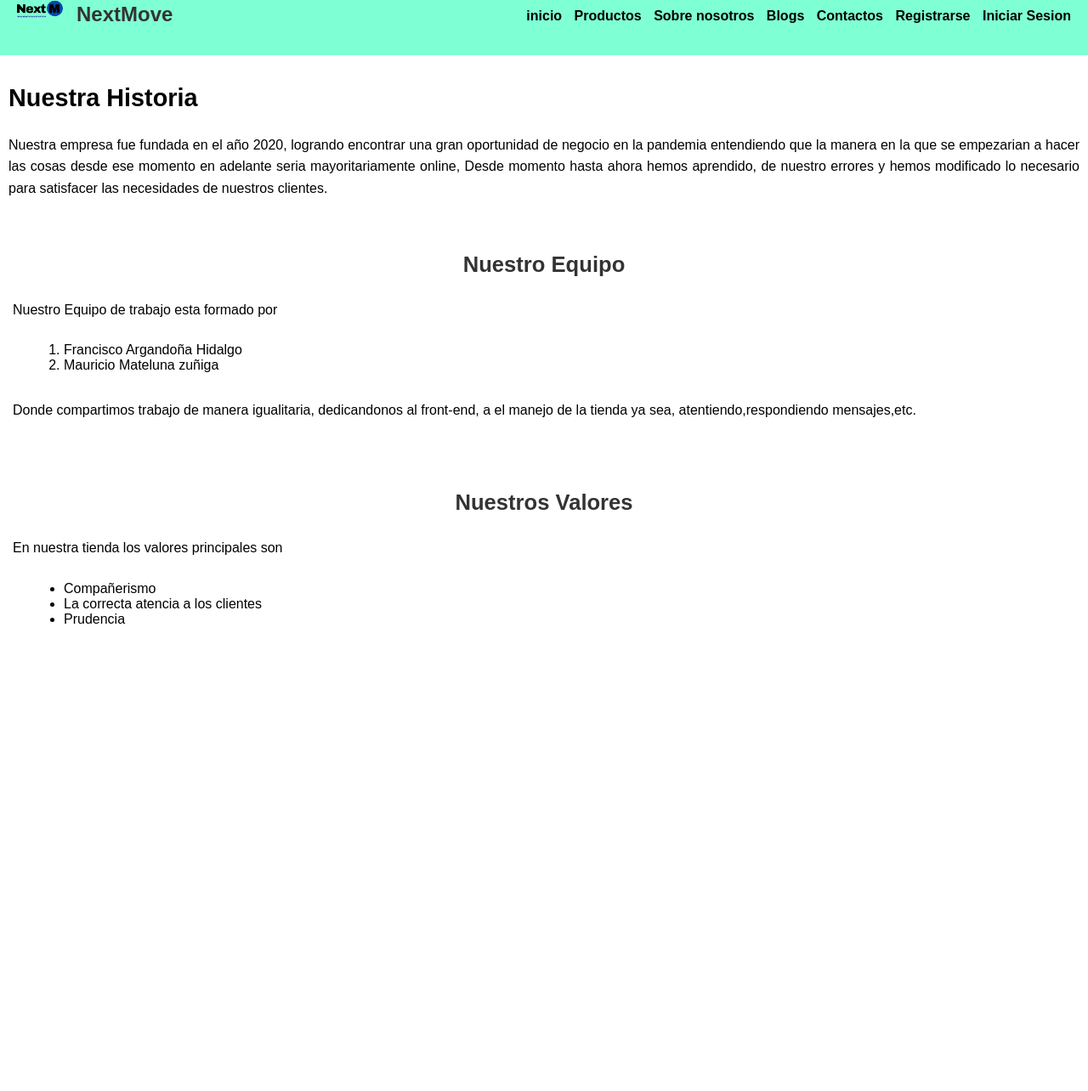
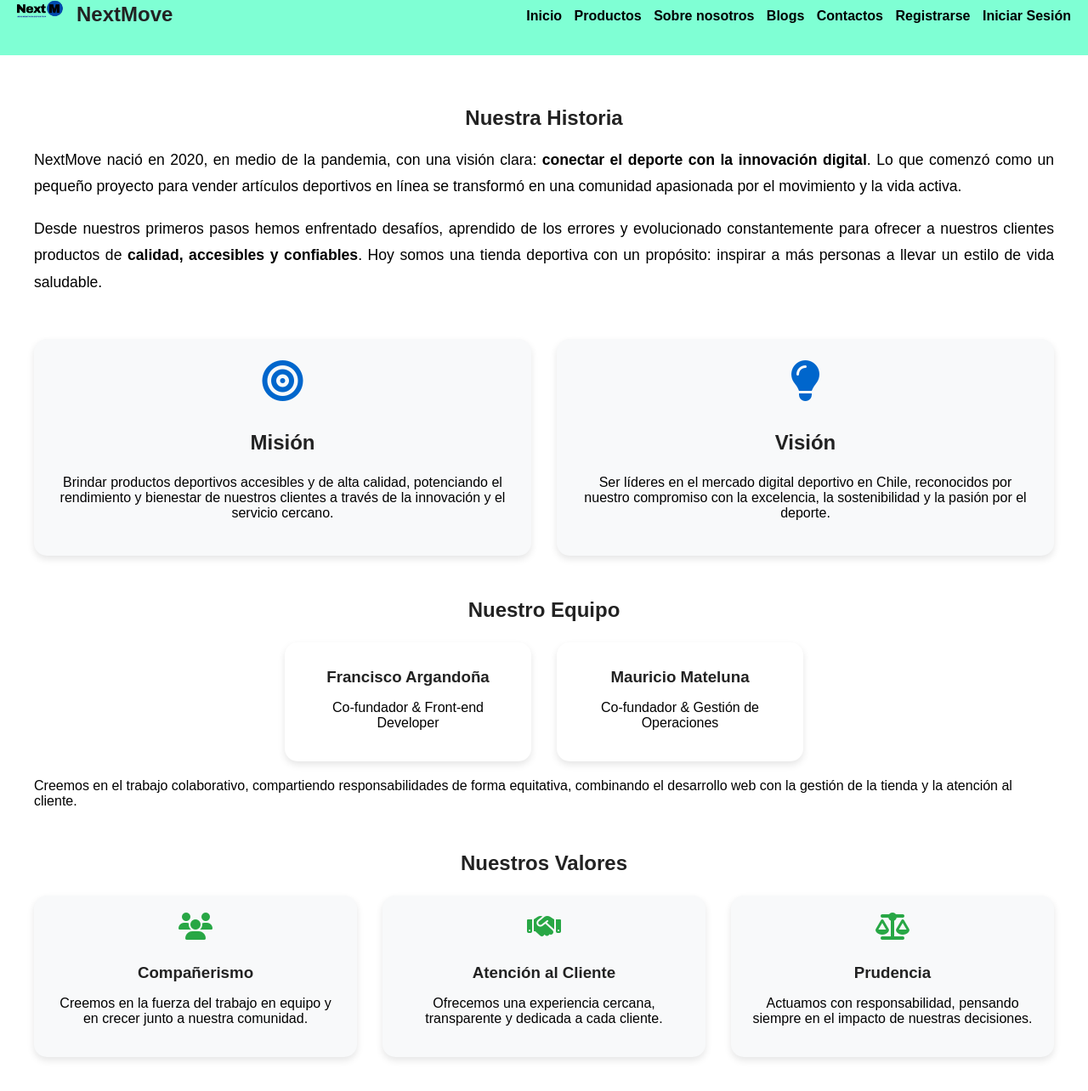
Before and after one commit to franar22/Desarrollo-Fullstack-2, a plain HTML site: page nosotros.html in a window 1280 px wide. Shown: the part 27-1311 px from the top of the page at 85% size. Before the commit the page ends 815 px from the top, so only its background shows below. Drawn offline with Linux system fonts and the light colour scheme.

Commit message:
Mejorando la visuabilidad de el programa y agregando mas productos

```diff
--- a/nosotros.html
+++ b/nosotros.html
@@ -1,70 +1,107 @@
 <!DOCTYPE html>
-<html lang="en">
+<html lang="es">
 <head>
   <meta charset="UTF-8">
   <meta name="viewport" content="width=device-width, initial-scale=1.0">
   <link rel="stylesheet" href="style.css">
-    <title>Nosotros</title>
+  <title>Sobre Nosotros - NextMove</title>
+  <link rel="stylesheet" href="https://cdnjs.cloudflare.com/ajax/libs/font-awesome/6.4.0/css/all.min.css">
 </head>
 <body>
   <header>
-      <a href="#" class="logo">
+    <a href="index.html" class="logo">
       <img src="img/Next.png" alt="Logo de la tienda">
       <h2 class="nombre-tienda">NextMove</h2>
-
     </a>
     <nav>
-
-        <a href="index.html" class="nav-link">inicio</a>
-        <a href="" class="nav-link">Productos</a>
-        <a href="nosotros.html" class="nav-link">Sobre nosotros</a>
+      <a href="index.html" class="nav-link">Inicio</a>
+      <a href="productos.html" class="nav-link">Productos</a>
+      <a href="nosotros.html" class="nav-link active">Sobre nosotros</a>
       <a href="blog.html" class="nav-link">Blogs</a>
-        <a href="" class="nav-link">Contactos</a>
+      <a href="contacto.html" class="nav-link">Contactos</a>
       <a href="registro.html" class="nav-link">Registrarse</a>
-        <a href="" class="nav-link">Iniciar Sesion</a>
-
-
+      <a href="login.html" class="nav-link">Iniciar Sesión</a>
     </nav>
-
   </header>
 
+  <main>
 
-    <main>
     <section class="historia">
       <h1>Nuestra Historia</h1>
-        <p>Nuestra empresa fue fundada en el año 2020, logrando encontrar una gran oportunidad de negocio en la pandemia
-            entendiendo que la manera en la que se empezarian a hacer las cosas desde ese momento en adelante seria mayoritariamente
-            online, Desde momento hasta ahora hemos aprendido, de nuestro errores y hemos modificado lo necesario para satisfacer las
-            necesidades de nuestros clientes.
+      <p>
+        NextMove nació en 2020, en medio de la pandemia, con una visión clara:
+        <strong>conectar el deporte con la innovación digital</strong>.
+        Lo que comenzó como un pequeño proyecto para vender artículos deportivos en línea
+        se transformó en una comunidad apasionada por el movimiento y la vida activa.
+      </p>
+      <p>
+        Desde nuestros primeros pasos hemos enfrentado desafíos, aprendido de los errores
+        y evolucionado constantemente para ofrecer a nuestros clientes productos de
+        <strong>calidad, accesibles y confiables</strong>.
+        Hoy somos una tienda deportiva con un propósito: inspirar a más personas a llevar
+        un estilo de vida saludable.
       </p>
     </section>
 
+
+    <section class="mision-vision">
+      <div class="card">
+        <i class="fas fa-bullseye fa-3x"></i>
+        <h2>Misión</h2>
+        <p>
+          Brindar productos deportivos accesibles y de alta calidad, potenciando el rendimiento
+          y bienestar de nuestros clientes a través de la innovación y el servicio cercano.
+        </p>
+      </div>
+      <div class="card">
+        <i class="fas fa-lightbulb fa-3x"></i>
+        <h2>Visión</h2>
+        <p>
+          Ser líderes en el mercado digital deportivo en Chile, reconocidos por nuestro compromiso
+          con la excelencia, la sostenibilidad y la pasión por el deporte.
+        </p>
+      </div>
+    </section>
+
+
     <section class="equipo">
       <h2>Nuestro Equipo</h2>
-        <p>Nuestro Equipo de trabajo esta formado por</p>
-        <ol>
-            <li>Francisco Argandoña Hidalgo</li>
-            <li>Mauricio Mateluna zuñiga</li>
-
-        </ol>
-        <p>Donde compartimos trabajo de manera igualitaria, dedicandonos al front-end, a el manejo
-            de la tienda ya sea, atentiendo,respondiendo mensajes,etc.
+      <div class="equipo-grid">
+        <div class="miembro">
+          <h3>Francisco Argandoña</h3>
+          <p>Co-fundador & Front-end Developer</p>
+        </div>
+        <div class="miembro">
+          <h3>Mauricio Mateluna</h3>
+          <p>Co-fundador & Gestión de Operaciones</p>
+        </div>
+      </div>
+      <p>
+        Creemos en el trabajo colaborativo, compartiendo responsabilidades de forma equitativa,
+        combinando el desarrollo web con la gestión de la tienda y la atención al cliente.
       </p>
     </section>
 
     <section class="valores">
       <h2>Nuestros Valores</h2>
-        <p>En nuestra tienda los valores principales son </p>
-        <ul>
-            <li>Compañerismo</li>
-            <li>La correcta atencia a los clientes</li>
-            <li>Prudencia </li>
-        </ul>
+      <div class="valores-grid">
+        <div class="valor">
+          <i class="fas fa-users fa-2x"></i>
+          <h3>Compañerismo</h3>
+          <p>Creemos en la fuerza del trabajo en equipo y en crecer junto a nuestra comunidad.</p>
+        </div>
+        <div class="valor">
+          <i class="fas fa-handshake fa-2x"></i>
+          <h3>Atención al Cliente</h3>
+          <p>Ofrecemos una experiencia cercana, transparente y dedicada a cada cliente.</p>
+        </div>
+        <div class="valor">
+          <i class="fas fa-scale-balanced fa-2x"></i>
+          <h3>Prudencia</h3>
+          <p>Actuamos con responsabilidad, pensando siempre en el impacto de nuestras decisiones.</p>
+        </div>
+      </div>
     </section>
   </main>
-
-
-
-
 </body>
 </html>
--- a/style.css
+++ b/style.css
@@ -139,51 +139,106 @@ h2 {
 
 
 
-.historia{
-    display: flex;
-    flex-direction: column;
-    min-height: 70px;
-    padding: 10px;
+main {
+  padding: 40px 20px;
+  max-width: 1200px;
+  margin: auto;
 }
 
-.historia h1 {
-  margin-bottom: 10px;
-  font-size: 1.8rem;
+h1, h2, h3 {
+  color: #222;
+  text-align: center;
+}
+
+
+.historia {
+  margin-bottom: 50px;
 }
 
 .historia p {
   text-align: justify;
-  font-size: 1rem;
-  line-height: 1.6;
+  font-size: 1.1rem;
+  line-height: 1.8;
+  margin-bottom: 15px;
 }
 
 
-.equipo,
-.valores {
-  display: flex;
-  flex-direction: column;
-  padding: 15px;
-  margin-bottom: 20px;
+.mision-vision {
+  display: grid;
+  grid-template-columns: repeat(auto-fit, minmax(300px, 1fr));
+  gap: 30px;
+  margin-bottom: 50px;
 }
 
-.equipo h2,
-.valores h2 {
-  margin-bottom: 10px;
-  font-size: 1.6rem;
+.mision-vision .card {
+  background: #f8f9fa;
+  padding: 25px;
+  border-radius: 15px;
+  text-align: center;
+  box-shadow: 0 4px 8px rgba(0,0,0,0.1);
 }
 
-.equipo p,
-.valores p {
-  margin-bottom: 10px;
-  font-size: 1rem;
-  line-height: 1.6;
-  text-align: justify;
+.mision-vision i {
+  color: #0066cc;
+  margin-bottom: 15px;
 }
 
-.equipo ol,
-.valores ul {
-  margin-left: 20px;
+.equipo {
+  margin-bottom: 50px;
+}
+
+.equipo-grid {
+  display: flex;
+  flex-wrap: wrap;
+  justify-content: center;
+  gap: 30px;
+  margin: 20px 0;
+}
+
+.miembro {
+  background: #fff;
+  padding: 20px;
+  border-radius: 15px;
+  text-align: center;
+  width: 250px;
+  box-shadow: 0 4px 8px rgba(0,0,0,0.1);
+}
+
+.miembro img {
+  width: 100%;
+  height: 200px;
+  object-fit: cover;
+  border-radius: 10px;
   margin-bottom: 15px;
+}
+
+.miembro h3 {
+  margin: 10px 0 5px;
+}
+
+
+.valores-grid {
+  display: grid;
+  grid-template-columns: repeat(auto-fit, minmax(250px, 1fr));
+  gap: 30px;
+  margin-top: 20px;
+}
+
+.valor {
+  background: #f8f9fa;
+  padding: 20px;
+  border-radius: 15px;
+  text-align: center;
+  box-shadow: 0 4px 8px rgba(0,0,0,0.1);
+}
+
+.valor i {
+  color: #28a745;
+  margin-bottom: 10px;
+}
+
+.valor h3 {
+  margin-bottom: 10px;
 }
 
 
```
Also changed, not shown: detalle1.html (+55 -0 lines), detalle2.html (+55 -0 lines), js/productos.js (+7 -1 lines), productos.html (+1 -1 lines), img/balon.webp (added), img/botella.jpg (added), img/guantes.jpg (added), img/mochila.jpg (added). Lines whose indentation alone changed are shown as unchanged.
